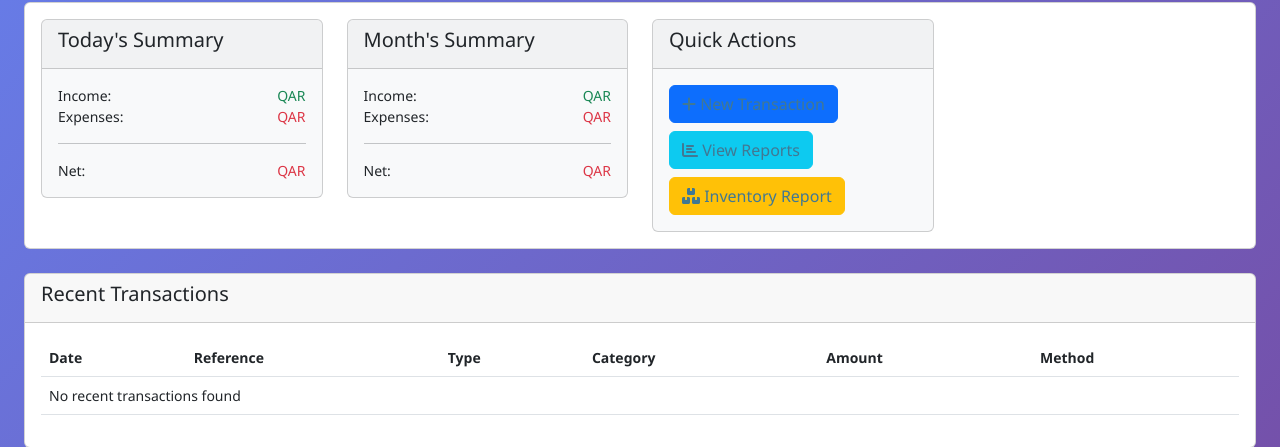
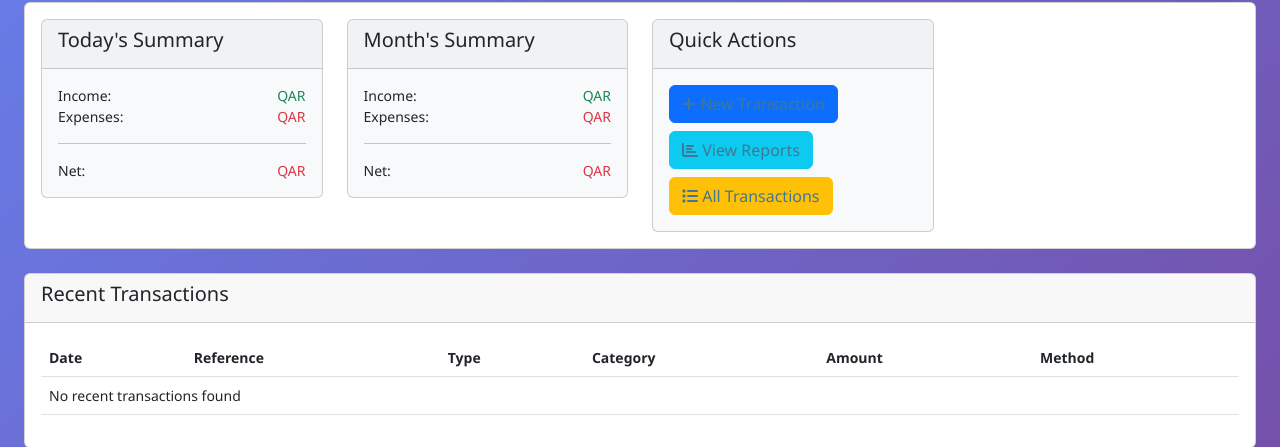
Before and after one commit to essyem/ibms, a Django app: template templates/finance/dashboard.html in a window 1280 px wide. Shown: the part 116-563 px from the top of the page. Run offline with Django 3.2, Linux system fonts and the light colour scheme; the template is opened without the code that fills it, so the values that code supplies are empty; parts of the project's set-up code (start-up, migrations or seed data) failed here and were passed over.

Commit message:
Fix URL reverse errors in finance dashboard template
- Fixed NoReverseMatch error on line 104: changed 'finance:reports' to 'finance:finance_reports'
- Replaced non-existent 'finance:inventory_report' URL with 'finance:transaction_list'
- Updated button text and icon to reflect 'All Transactions' instead of 'Inventory Report'
- All URL references in finance dashboard now match actual URL patterns in finance/urls.py

Resolves NoReverseMatch exception when accessing /finance/ dashboard.

```diff
--- a/templates/finance/dashboard.html
+++ b/templates/finance/dashboard.html
@@ -101,11 +101,11 @@
                                     <a href="{% url 'finance:transaction_create' %}" class="btn btn-primary btn-block mb-2">
                                         <i class="fas fa-plus"></i> New Transaction
                                     </a>
-                                    <a href="{% url 'finance:reports' %}" class="btn btn-info btn-block mb-2">
+                                    <a href="{% url 'finance:finance_reports' %}" class="btn btn-info btn-block mb-2">
                                         <i class="fas fa-chart-bar"></i> View Reports
                                     </a>
-                                    <a href="{% url 'finance:inventory_report' %}" class="btn btn-warning btn-block">
-                                        <i class="fas fa-boxes"></i> Inventory Report
+                                    <a href="{% url 'finance:transaction_list' %}" class="btn btn-warning btn-block">
+                                        <i class="fas fa-list"></i> All Transactions
                                     </a>
                                 </div>
                             </div>
```
